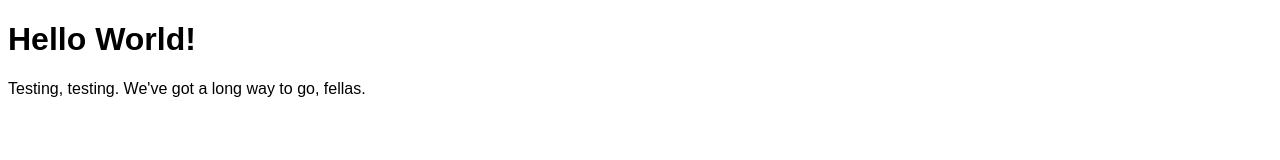
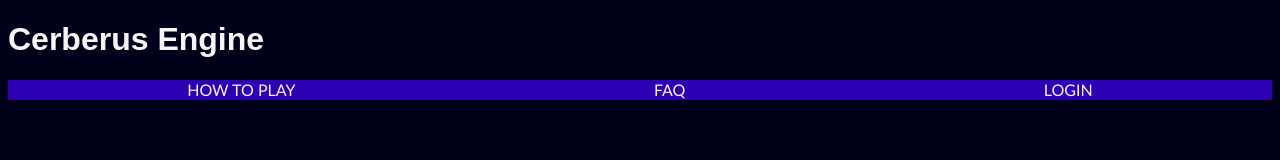
Before and after one commit to kl2853/cerberus-engine, a React app: page / in a window 1280 px wide. Built offline with nearby package versions, Linux system fonts and the light colour scheme; no server answers.

Commit message:
chore: front-end router set up, some styling added

```diff
--- a/client/app.js
+++ b/client/app.js
@@ -1,15 +1,10 @@
 import React from "react";
+import { Navbar } from './components';
 
 const App = () => {
     return (
         <div>
-
-            <div>
-                <h1>Hello World!</h1>
-            </div>
-            <div>
-                <p>Testing, testing. We've got a long way to go, fellas.</p>
-            </div>
+            <Navbar />
         </div>
     )
 }
--- /dev/null
+++ b/client/components/index.js
@@ -0,0 +1 @@
+export { default as Navbar } from './navbar';
--- /dev/null
+++ b/client/components/navbar.js
@@ -0,0 +1,33 @@
+import React from "react";
+import { Link } from "react-router-dom";
+// prop types for typechecking?
+
+const Navbar = ({handleClick, isLoggedIn}) => (
+    <div>
+        <h1>Cerberus Engine</h1>
+        <nav>
+            <div className="navlink">
+                <Link to="/rules">HOW TO PLAY</Link>
+            </div>
+            <div className="navLink">
+                <Link to="/faq">FAQ</Link>
+            </div>
+            {isLoggedIn
+            ? (
+                <div classname="navLink">
+                    <Link to="/myaccount">ACCOUNT DETAILS</Link>
+                    <a href="#" onClick={handleClick}>
+                        LOGOUT
+                    </a>
+                </div>
+            )
+            : (
+            <div className="navLink">
+                <Link to="/login">LOGIN</Link>
+            </div>
+            )}
+        </nav>
+    </div>
+)
+
+export default Navbar;
--- /dev/null
+++ b/client/history.js
@@ -0,0 +1,8 @@
+import { createMemoryHistory, createBrowserHistory } from "history";
+
+const history =
+    (process.env.NODE_ENV === "test")
+    ? createMemoryHistory()
+    : createBrowserHistory();
+
+export default history;
--- a/client/index.js
+++ b/client/index.js
@@ -1,8 +1,15 @@
 import React from "react";
 import ReactDOM from "react-dom";
+import { Router } from "react-router-dom";
+import history from "./history";
 import App from "./app";
 
+// socket connection
+import "./socket";
+
 ReactDOM.render(
-    <App />,
+    <Router history={history}>
+        <App />
+    </Router>,
     document.getElementById("app")
 )
--- a/package.json
+++ b/package.json
@@ -20,6 +20,7 @@
     "express": "^4.17.1",
     "express-session": "^1.17.0",
     "fibers": "^4.0.2",
+    "history": "^4.10.1",
     "morgan": "^1.9.1",
     "passport": "^0.4.1",
     "pg": "^7.17.1",
--- a/public/style.css
+++ b/public/style.css
@@ -1,3 +1,26 @@
 body {
     font-family: Arial, Helvetica, sans-serif;
+    background-color: #00001a;
 }
+
+h1 {
+    color: whitesmoke
+}
+
+nav {
+    background-color: #2d00b3;
+    overflow: hidden;
+    display: flex;
+    justify-content: space-around;
+}
+
+.navLink {
+    flex-flow: row wrap;
+    justify-content: right;
+}
+
+a:link, a:visited {
+    color: whitesmoke;
+    font-family: 'Trebuchet MS', 'Lucida Sans Unicode', 'Lucida Grande', 'Lucida Sans', Arial, sans-serif;
+    text-decoration: none;
+}
```
